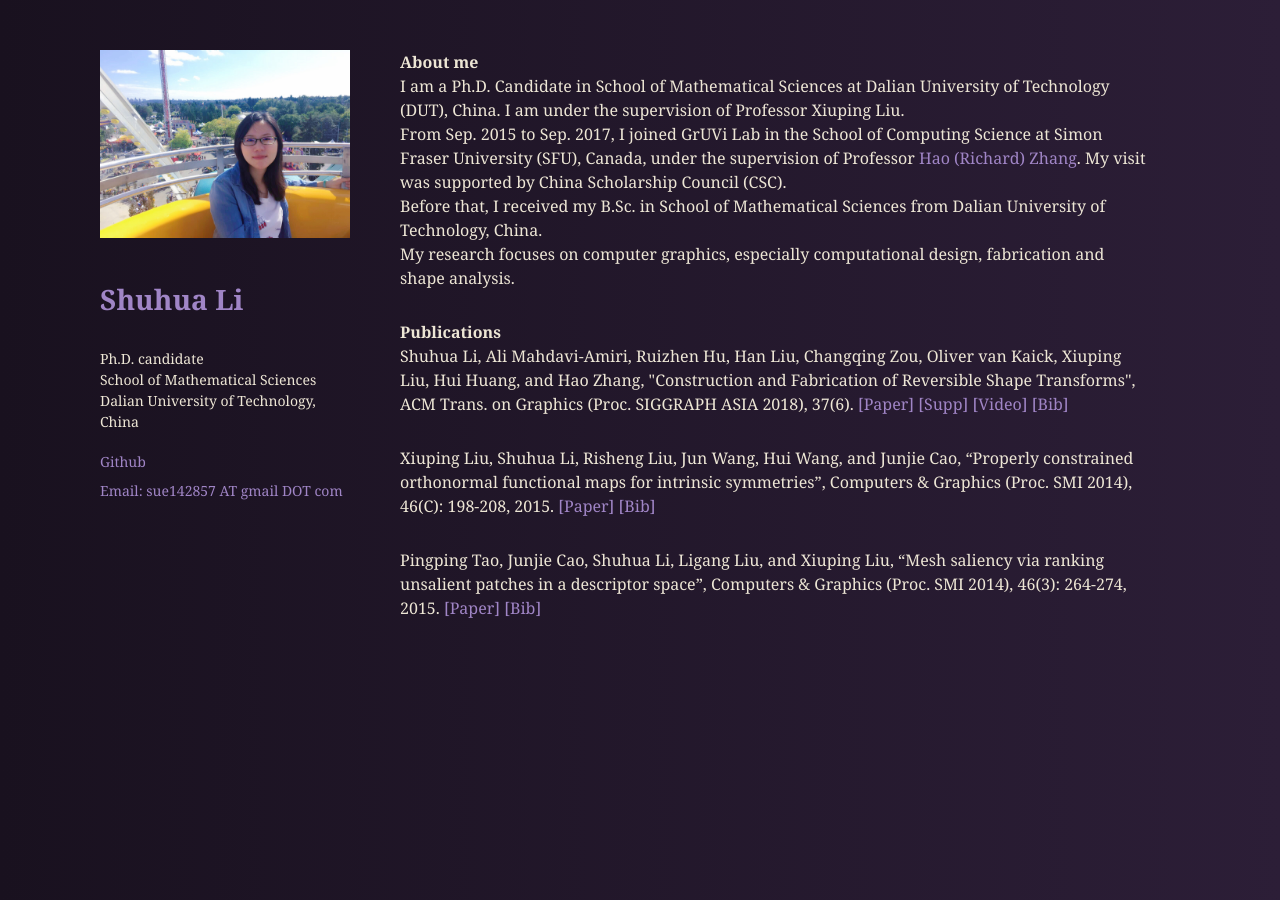
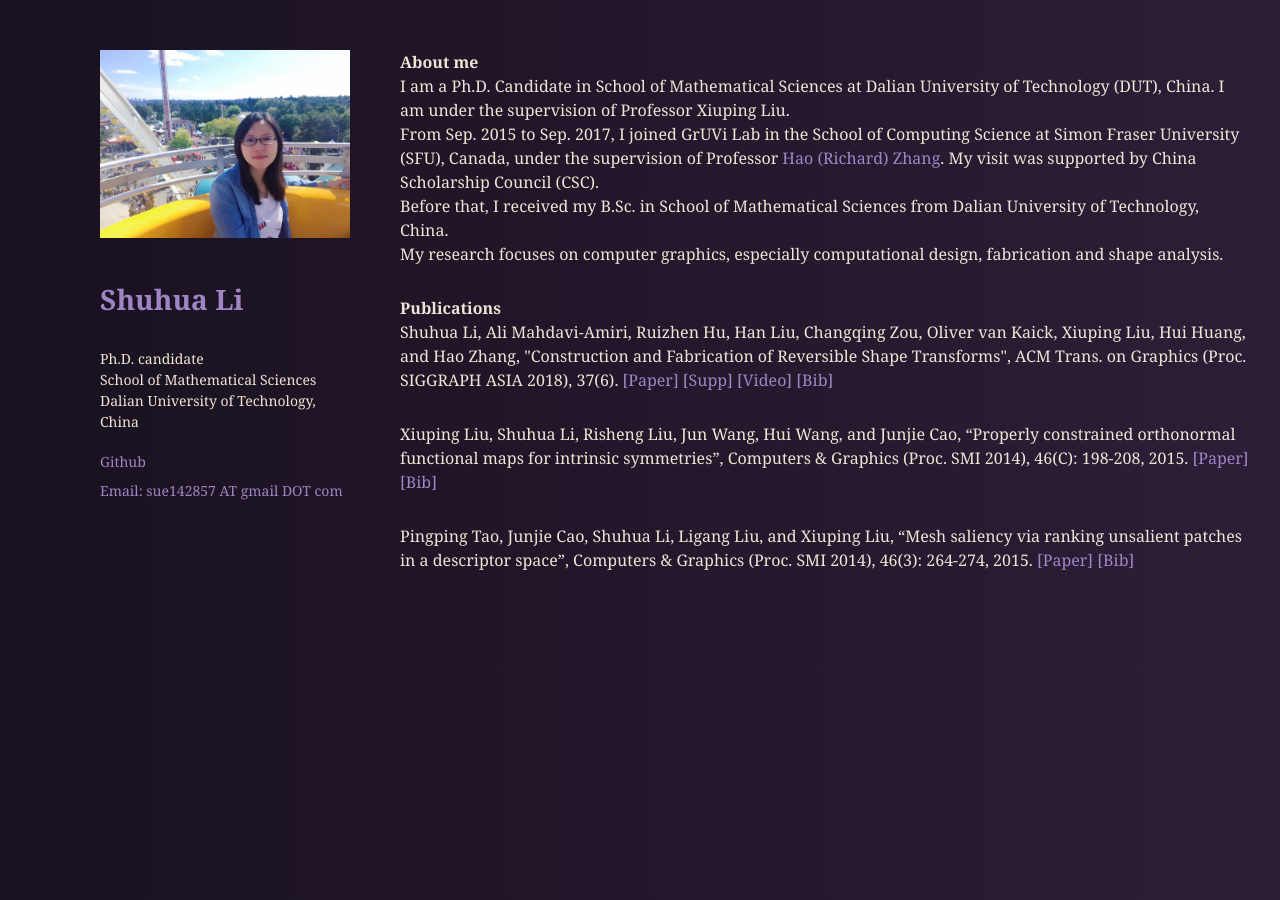
Before and after one commit to sergiokopplin/violet, a Jekyll site: the page built from index.html, in a window 1280 px wide. Built offline with Jekyll 4.4.1, drawn with Linux system fonts in a browser that asks for light colours.

Commit message:
Update section.sass

```diff
--- a/_sass/section.sass
+++ b/_sass/section.sass
@@ -13,7 +13,7 @@
 
 .content p
   margin-bottom: 30px
-  width: 800px
+  width: 900px
 
 .content p strong
   font-weight: 600
```
